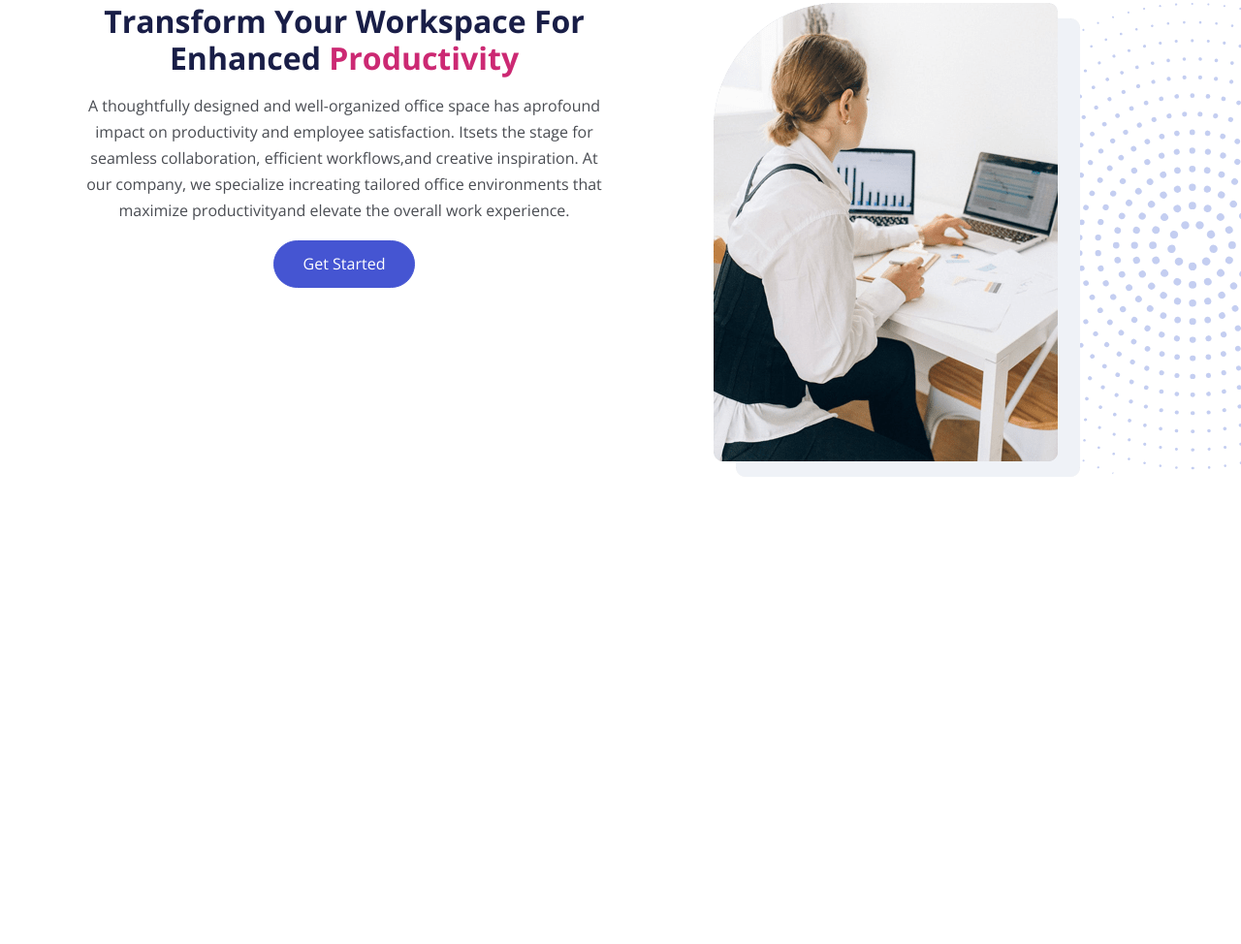
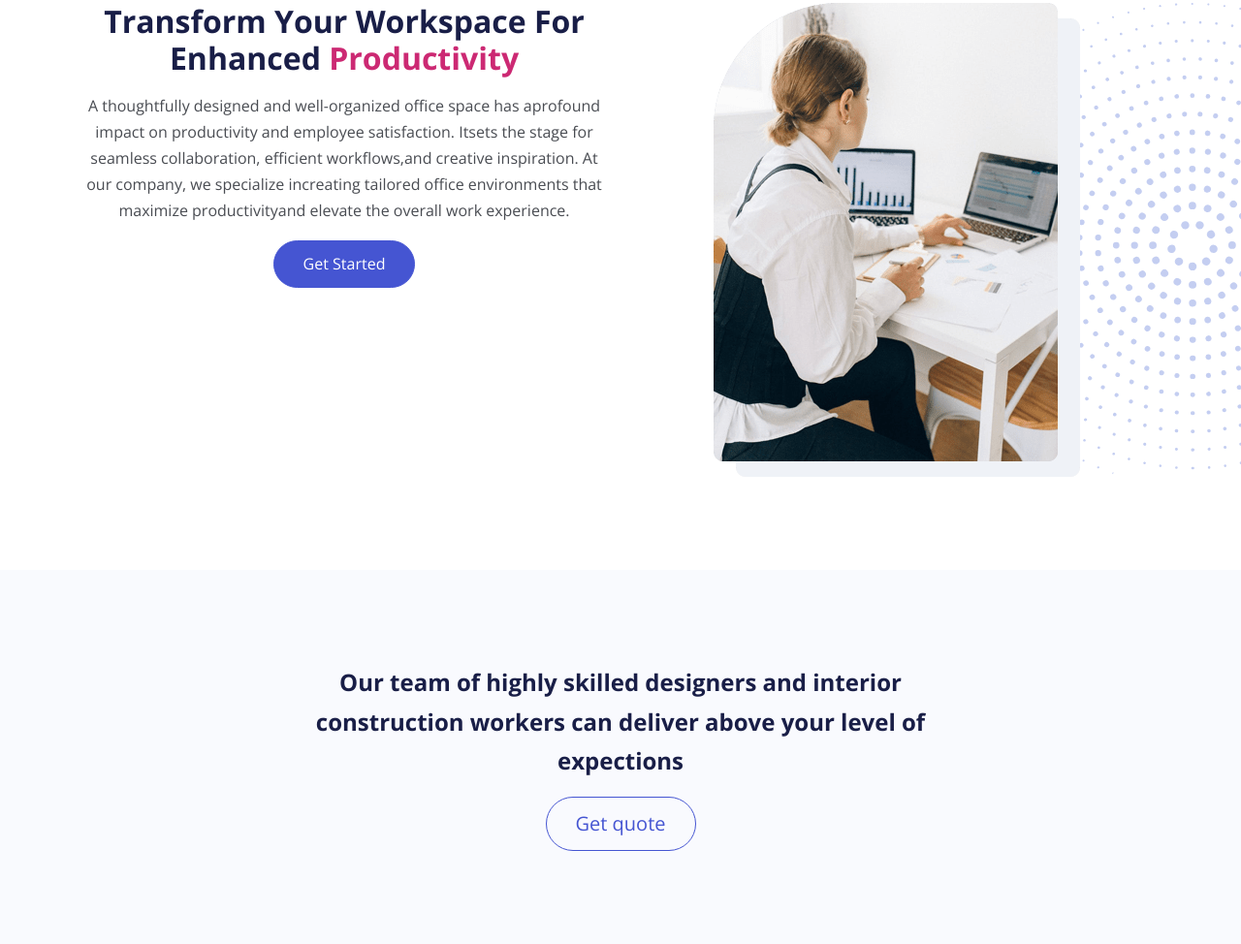
Before and after one commit to eldiaby/Yavin-Office-Design, a website: page pug/index.pug in a window 1280 px wide. Shown: the part 2777-3751 px from the top of the page at 97% size. Before the commit the page ends 3365 px from the top, so only its background shows below. Drawn offline with nearby package versions, Linux system fonts and the light colour scheme; files that its build step writes are made by us from their sources; files whose address does not match are found by name.

Commit message:
Add the get quots section

```diff
--- a/pug/index.pug
+++ b/pug/index.pug
@@ -198,3 +198,11 @@ html(lang="en")
           .col-lg-6
             .image-container.d-flex.justify-content-center
               img(src="./images/details-2.png", alt="Details-2 section main image" title="Details-2 section main image")
+    // ================================================================
+    // Start of the get quote
+    section.section-quote.bg-light.py-6.text-center
+      .container
+        .row
+          .col-lg-8.offset-lg-2
+            h2.h4.lh-base Our team of highly skilled designers and interior construction workers can deliver above your level of expections
+            a.btn.btn-lg.btn-outline-primary.text-upparcase Get quote
```
